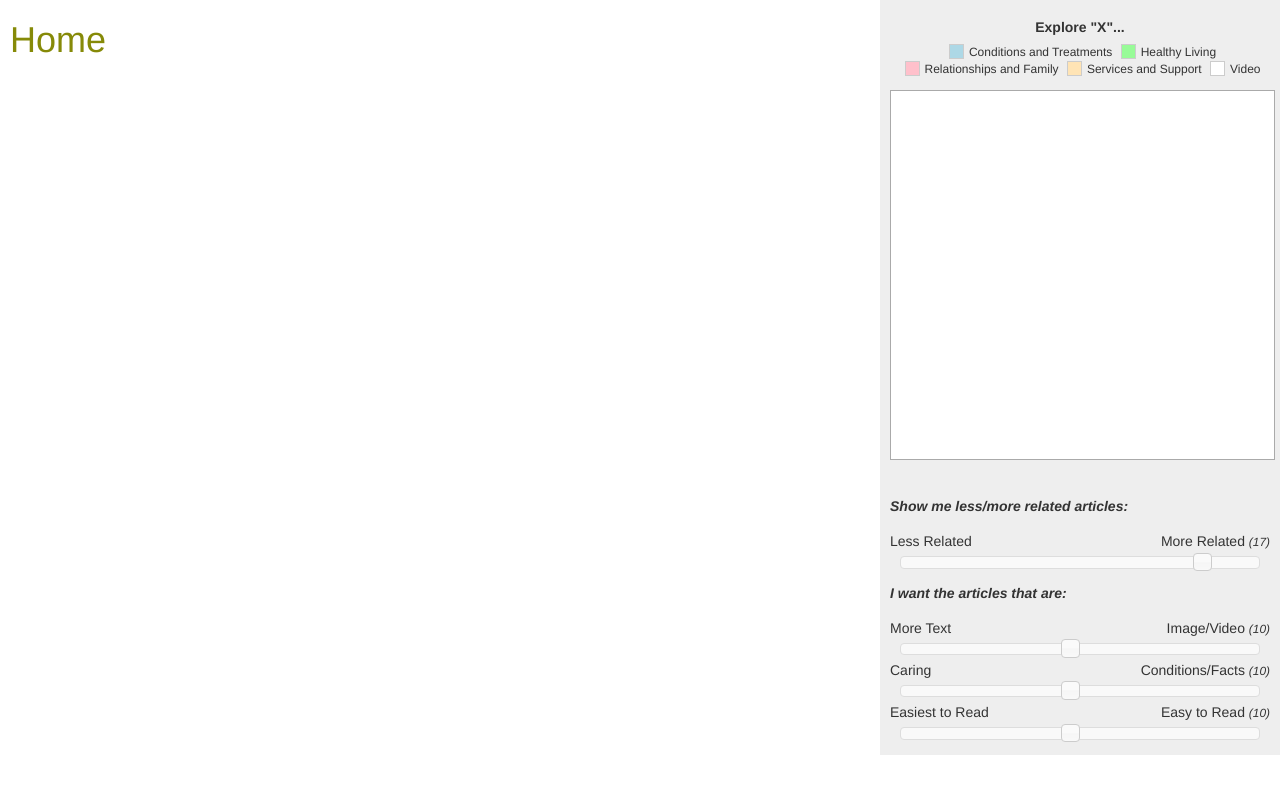
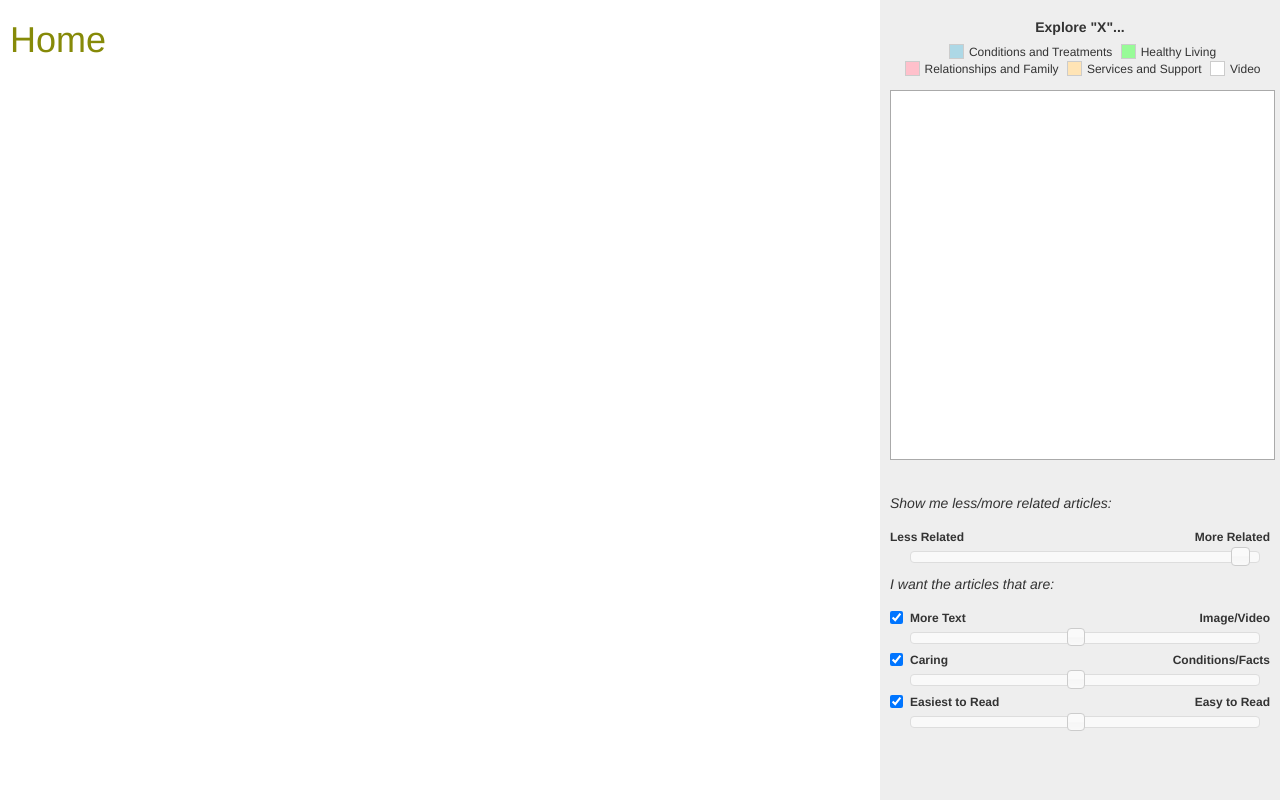
Before and after one commit to cipang/better-health-explorer, a Django app: template web/templates/home.html in a window 1280 px wide. Run offline with Django 3.2, Linux system fonts and the light colour scheme; the template is opened without the code that fills it, so the values that code supplies are empty; some libraries are stand-ins or nearby versions.

Commit message:
Introducing checkboxes.

```diff
--- a/web/static/article.js
+++ b/web/static/article.js
@@ -1,5 +1,6 @@
-var initArticle = 93, currentArticle, pond = new Object();
-var sliderValues = [17, 10, 10, 10];
+var initArticle = 93, currentArticle, inited = false;
+var checkboxValues = [true, true, true, true];
+var sliderValues = [19, 10, 10, 10];
 var hoveredFish = null, hoveredObj = null;
 var articleOpened = 1;
 
@@ -37,7 +38,8 @@ function jumpSection(e) {
 }
 
 function catchFish(article) {
-    $.get("catchfish", {"article": article, "sliders": sliderValues},
+    $.get("catchfish", {"article": article, "sliders": sliderValues,
+            "checkboxes": checkboxValues},
         function (data, status, xhr) {
             pond_showResult(data.result);
             console.log("*** new fishes ***", new Date());
@@ -62,9 +64,10 @@ function openArticle(article, isStated) {
 
 function windowPopStateHandler(e) {
     var state = e.originalEvent.state;
+    checkboxValues = state.checkboxValues;
     sliderValues = state.sliderValues;
     openArticle(state.article, true);
-    updateSlider();
+    updateUI();
 }
 
 function updateBackButtonHint() {
@@ -129,11 +132,24 @@ function setSlider(d, value) {
     catchFish(currentArticle);
 }
 
-function updateSlider() {
+function setCheckbox(d, value) {
+    checkboxValues[d] = value;
+    catchFish(currentArticle);
+}
+
+function updateUI() {
+    $(".dim-checkbox").each(function (index, obj) {
+        var cbID = $(obj).data("dim");
+        var v = checkboxValues[cbID];
+        $(obj).prop("checked", v);
+    });
     $(".slider").each(function (index, obj) {
         var sliderID = $(obj).data("dim");
         var v = sliderValues[sliderID];
-        $(obj).slider("value", v).parent().find(".slidervalue").text(v);
+        var cbv = checkboxValues[sliderID];
+        var slider = $(obj);
+        slider.slider("value", v).parent().find(".slidervalue").text(v);
+        slider.slider(cbv ? "enable" : "disable");
     });
 }
 
@@ -146,11 +162,27 @@ function sliderSlided(e, ui) {
 }
 
 function sliderChanged(e, ui) {
+    if (inited)
+        window.history.replaceState(getCurrentState());
+}
+
+function checkboxChanged(e, ui) {
+    if (!inited)
+        return;
+
+    var cb = $(this);
+    var d = parseInt(cb.data("dim"));
+    var v = cb.prop("checked");
+    var slider = $(".slider[data-dim=" + d + "]");
+    slider.slider(v ? "enable" : "disable");
+
+    setCheckbox(d, v);
     window.history.replaceState(getCurrentState());
 }
 
 function getCurrentState() {
     var state = {"article": currentArticle,
+        "checkboxValues": checkboxValues.slice(),
         "sliderValues": sliderValues.slice()}
     console.log("getCurrentState", state);
     return state;
@@ -185,13 +217,15 @@ function statusAnimate(selector, isShow) {
 }
 
 $(document).ready(function () {
-    $(".slider").each(function (index, obj) {
-        var sliderID = $(obj).data("dim");
-        $(obj).slider({ min: 1, max: 20, value: sliderValues[sliderID],
-            slide: sliderSlided, change: sliderChanged });
-    });
-    $("#preview").modal();
-    $("#previewread").click(previewReadClicked);
+    // Sliders.
+    $(".slider").slider({ min: 1, max: 20, value: 1,
+        slide: sliderSlided, change: sliderChanged });
+
+    // Checkboxes.
+    $(".dim-checkbox").change(checkboxChanged);
+    updateUI();
+
+    // History and states.
     $(window).on("popstate", windowPopStateHandler);
 
     // Scrolling.
@@ -216,6 +250,7 @@ $(document).ready(function () {
         statusAnimate("#ajaxloading", false);
     });
 
+    inited = true;
     openArticle(initArticle, true);
     window.history.replaceState(getCurrentState());
 });
--- a/web/static/styles.css
+++ b/web/static/styles.css
@@ -11,10 +11,11 @@
     width: 400px;
     padding: 10px;
     background-color: #eee;
+    height: 100%;
 }
 
 #panel h1 { font-size: 16px; margin: 15px 0; }
-#panel h2 { font-size: 14px; margin: 1.2em 0; font-style: italic; font-weight: bold; }
+#panel h2 { font-size: 14px; margin: 1em 0; font-style: italic; font-weight: normal; }
 
 #pond {
     position: relative;
@@ -90,7 +91,7 @@
 #sliders { margin-top: 1em; }
 
 .slider {
-    margin: 5px 10px;
+    margin: 5px 10px 5px 20px;
 }
 
 #summary {
@@ -107,7 +108,7 @@
 }
 
 #toc:before {
-    content: "Table of Content";
+    content: "Table of Contents";
     font-weight: bold;
 }
 
@@ -165,3 +166,16 @@
 #legend .c { background-color: #ffc0cb; }
 #legend .d { background-color: #ffe4b5; }
 #legend .w { background-color: #fff; }
+
+.dimension .enabled {
+    width: 20px;
+    float: left;
+}
+
+.dimension .lbl {
+    font-weight: bold;
+    font-size: 12px;
+    padding-top: 3px;
+}
+
+.dimension em.small { display: none; }
--- a/web/templates/home.html
+++ b/web/templates/home.html
@@ -70,8 +70,8 @@
             <h2>Show me less/more related articles:</h2>
 
             <div class="dimension">
-                <span class="pull-left">Less Related</span>
-                <span class="pull-right">More Related
+                <span class="pull-left lbl">Less Related</span>
+                <span class="pull-right lbl">More Related
                     <em class="small"> (<span class="slidervalue">17</span>)</em></span>
                 <br class="clearfix">
                 <div class="slider" data-dim="0"></div>
@@ -80,24 +80,27 @@
             <h2>I want the articles that are:</h2>
 
             <div class="dimension">
-                <span class="pull-left">More Text</span>
-                <span class="pull-right">Image/Video
+                <div class="enabled"><input type="checkbox" class="dim-checkbox" data-dim="1" checked="checked"></div>
+                <span class="pull-left lbl">More Text</span>
+                <span class="pull-right lbl">Image/Video
                     <em class="small"> (<span class="slidervalue">10</span>)</em></span>
                 <br class="clearfix">
                 <div class="slider" data-dim="1"></div>
             </div>
 
             <div class="dimension">
-                <span class="pull-left">Caring</span>
-                <span class="pull-right">Conditions/Facts
+                <div class="enabled"><input type="checkbox" class="dim-checkbox" data-dim="2" checked="checked"></div>
+                <span class="pull-left lbl">Caring</span>
+                <span class="pull-right lbl">Conditions/Facts
                     <em class="small"> (<span class="slidervalue">10</span>)</em></span>
                 <br class="clearfix">
                 <div class="slider" data-dim="2"></div>
             </div>
 
             <div class="dimension">
-                <span class="pull-left">Easiest to Read</span>
-                <span class="pull-right">Easy to Read
+                <div class="enabled"><input type="checkbox" class="dim-checkbox" data-dim="3" checked="checked"></div>
+                <span class="pull-left lbl">Easiest to Read</span>
+                <span class="pull-right lbl">Easy to Read
                     <em class="small"> (<span class="slidervalue">10</span>)</em></span>
                 <br class="clearfix">
                 <div class="slider" data-dim="3"></div>
```
Also changed, not shown: web/views.py (+9 -5 lines).
